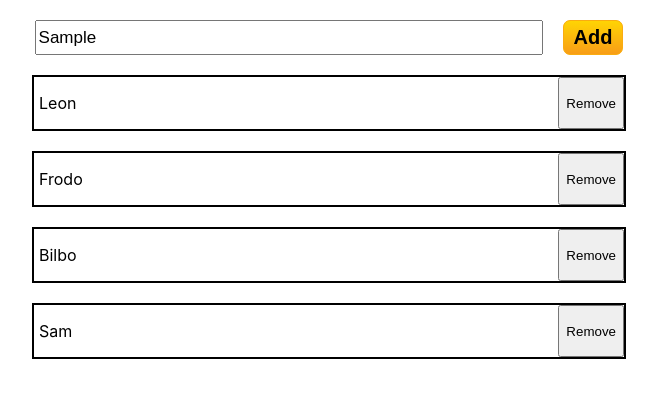
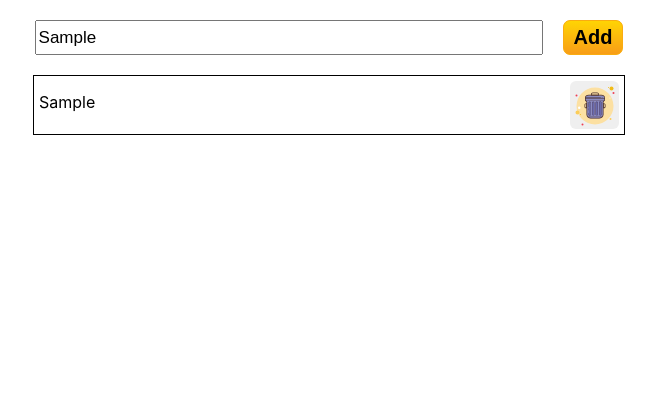
Before and after one commit to Iskender-Shamaldaev/todolist, a React (Create React App) app: page / in a window 1280 px wide. Both pictures are taken after typing "Sample" into the empty fields and a click on the button "Add". Shown: the top 398 px of the page, without its empty margins (311-968 px from the left). Built offline with nearby package versions, Linux system fonts and the light colour scheme; the HTML template or start-up script is replaced by a standard one.

Commit message:
Task done

```diff
--- a/package.json
+++ b/package.json
@@ -6,6 +6,7 @@
     "@types/node": "^16.18.32",
     "@types/react": "^18.2.6",
     "@types/react-dom": "^18.2.4",
+    "nanoid": "^4.0.2",
     "react": "^18.2.0",
     "react-dom": "^18.2.0",
     "react-scripts": "5.0.1",
--- a/src/AddTaskForm/AddTaskForm.tsx
+++ b/src/AddTaskForm/AddTaskForm.tsx
@@ -1,15 +1,16 @@
 import React from 'react';
 
-interface IPersonProps extends React.PropsWithChildren {
+interface IMessageProps extends React.PropsWithChildren {
 
     onEnterMessage: React.ChangeEventHandler<HTMLInputElement>;
+    onButtonClick: React.MouseEventHandler;
 }
 
-const AddTaskForm: React.FC<IPersonProps> = props => {
+const AddTaskForm: React.FC<IMessageProps> = props => {
     return (
         <div className="addForm">
-                    <input className="input" type="text" onChange={props.onEnterMessage} />
-                <button className="btn" >Add</button>
+            <input className="input" type="text" onChange={props.onEnterMessage}/>
+            <button className="btn" onClick={props.onButtonClick}>Add</button>
         </div>
     );
 };
--- a/src/App.css
+++ b/src/App.css
@@ -20,6 +20,7 @@
     outline: none;
     border: 1px solid rgb(250, 172, 17);
     border-radius: 7px;
+    cursor: pointer;
     background: rgb(255, 212, 3) linear-gradient(rgb(255, 212, 3), rgb(248, 157, 23));
     box-shadow: inset 0 -2px 1px rgba(0, 0, 0, 0), inset 0 1px 2px rgba(0, 0, 0, 0), inset 0 0 0 60px rgba(255, 255, 0, 0);
     transition: box-shadow .2s, border-color .2s;
@@ -45,10 +46,43 @@
     display: flex;
     justify-content: space-between;
     max-width: 590px;
-    border: 2px solid black;
+    border: 1px solid black;
     margin: 20px auto 0;
+    animation: 2s show ease;
 }
 
 .text {
     margin-left: 5px;
 }
+
+
+.btn-remove {
+    display: inline-block;
+    box-sizing: border-box;
+    padding: 38px 42px 10px 7px;
+    margin: 5px;
+    outline: none;
+    border: none;
+    border-radius: 6px;
+    height: 40px;
+    line-height: 40px;
+    font-size: 17px;
+    font-weight: 600;
+    text-decoration: none;
+    color: black;
+    background-image: url("../image/x.svg");
+    background-repeat: no-repeat;
+    cursor: pointer;
+    user-select: none;
+    appearance: none;
+    touch-action: manipulation;
+}
+
+@keyframes show {
+    from { opacity: 0; }
+    to { opacity: 1; }
+}
+
+.btn-remove:focus-visible {
+    box-shadow: 0 0 0 2px #666;
+}
--- a/src/App.tsx
+++ b/src/App.tsx
@@ -2,46 +2,54 @@ import React, {useState} from 'react';
 import './App.css';
 import AddTaskForm from "./AddTaskForm/AddTaskForm";
 import Task from "./Task/Task";
+import {nanoid} from 'nanoid';
 
 const App = () => {
-    const [messages, setMessages] = useState([
-        {text: 'Leon',  id: 24345},
-        {text: 'Frodo',  id: 3456},
-        {text: 'Bilbo',  id: 4234},
-        {text: 'Sam',  id: 5235},
-    ]);
+    const [messages, setMessages] = useState<{ text: string; id: string }[]>([]);
 
-    const [currentTask, setCurrentTask] = useState([
-    {text: '',  id: ""}
-    ])
 
-    const enterTask = (event: React.ChangeEvent<HTMLInputElement>, index: number) => {
-        const messagesCopy = [...currentTask];
-        const messageCopy = {...currentTask[index]};
+    const [currentTask, setCurrentTask] = useState(
+        {text: '', id: ""}
+    )
+
+
+    const enterTask = (event: React.ChangeEvent<HTMLInputElement>) => {
+        const messageCopy = {...currentTask};
         messageCopy.text = event.target.value;
-        messagesCopy[index] = messageCopy;
-        setCurrentTask(messagesCopy);
+        setCurrentTask(messageCopy);
     };
 
-    let messagesList: React.ReactNode | null = null;
 
-    messagesList = messages.map((task, index) => {
-        return (
-            <Task
-                key={messages[index].id}
-                text={messages[index].text}
-            >
-            </Task>
-        );
-    });
+    const addMessage = () => {
+        const messageCopy = {...currentTask};
+        messageCopy.text = currentTask.text;
+        messageCopy.id = currentTask.id;
+        messageCopy.id = nanoid();
+        setMessages([...messages, messageCopy]);
+    };
+
+
+    const removeMessage = (id: string) => {
+        const messagesCopy = [...messages];
+        const index = messages.findIndex(message => message.id === id);
+        messagesCopy.splice(index, 1);
+        setMessages(messagesCopy);
+    };
 
 
     return (
         <div className="App">
             <AddTaskForm
-                onEnterMessage= {event => enterTask(event, 0)}
+                onEnterMessage={event => enterTask(event)}
+                onButtonClick={() => addMessage()}
             />
-            {messagesList}
+            {messages.map((task) => (
+                <Task
+                    key={task.id}
+                    text={task.text}
+                    onRemoveMessage={() => removeMessage(task.id)}
+                />
+            ))}
         </div>
     );
 };
--- a/src/Task/Task.tsx
+++ b/src/Task/Task.tsx
@@ -1,14 +1,15 @@
 import React from 'react';
 
-interface IPersonProps extends React.PropsWithChildren {
+interface IMessageProps extends React.PropsWithChildren {
     text: string;
+    onRemoveMessage: React.MouseEventHandler;
 }
 
-const Task: React.FC<IPersonProps> = props => {
+const Task: React.FC<IMessageProps> = props => {
     return (
         <div className="task-wrap">
             <p className="text">{props.text}</p>
-            <button className="btn-remove">Remove</button>
+            <button className="btn-remove" onClick={props.onRemoveMessage}></button>
         </div>
     );
 };
```
Also changed, not shown: image/x.svg (added), 1 other file (tests, documents, lock files or other folders).
